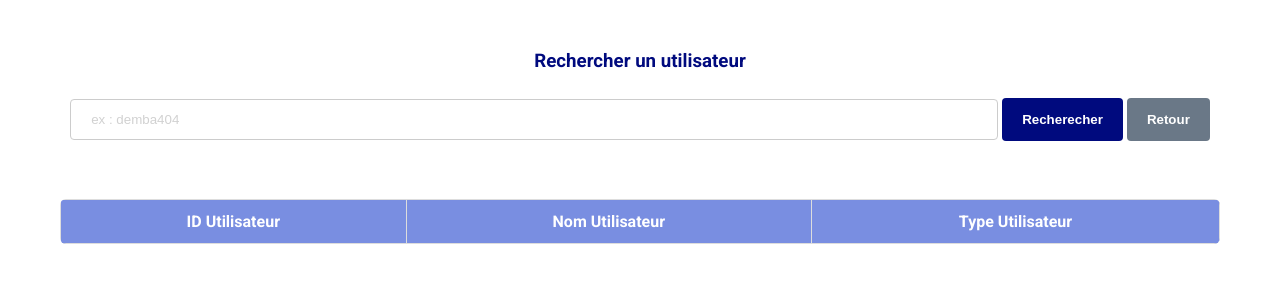
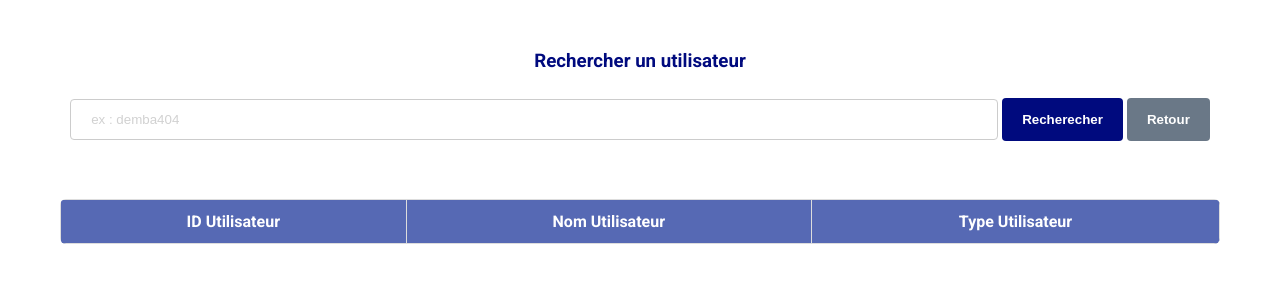
Before and after one commit to badem09/sae_3_01, a PHP site: page /page_admin.php in a window 1280 px wide. Shown: the part 378-678 px from the top of the page. Run offline with PHP 8.4, Linux system fonts and the light colour scheme; data that the repository does not hold is empty.

Commit message:
modification accesibilité contraste page admin (tab th)

```diff
--- a/maquette1/X_Calculator_1_VO/css/css.css
+++ b/maquette1/X_Calculator_1_VO/css/css.css
@@ -418,7 +418,7 @@ footer {
     padding-top: 12px;
     padding-bottom: 12px;
     text-align: left;
-    background-color: #798EE1;
+    background-color: #5669B4;
     color: white;
     text-align: center;
 }
```
